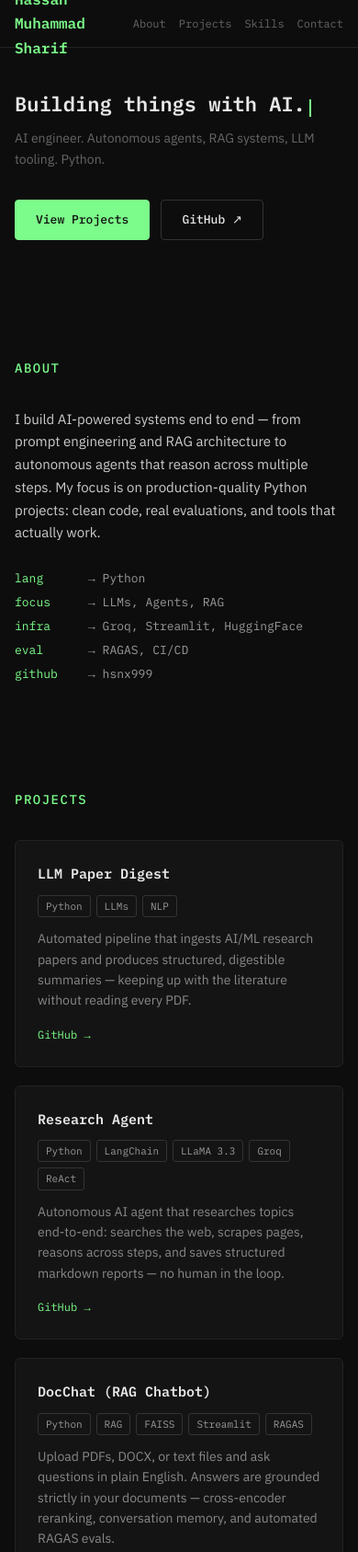
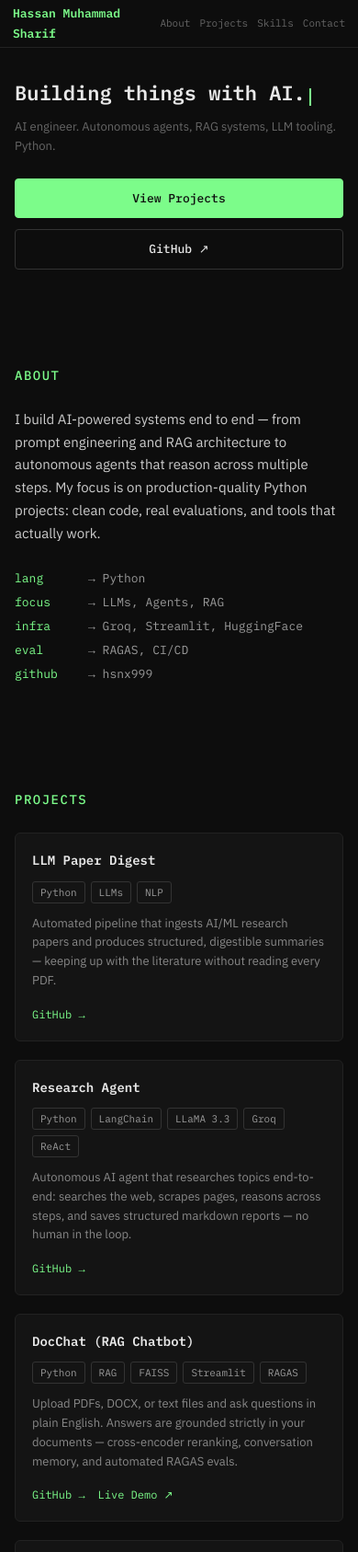
Before and after one commit to hsnx999/hsnx999.github.io, a plain HTML site: page index.html in a window 390 px wide. Shown: the top 1687 px of the page at 92% size. Drawn offline with Linux system fonts and the light colour scheme.

Commit message:
Improve mobile responsiveness with better breakpoints at 768px, 480px, 380px

```diff
--- a/index.html
+++ b/index.html
@@ -205,19 +205,44 @@
 
     /* responsive */
     @media (max-width: 768px) {
+      nav { padding: 0 20px; }
+      nav .links { gap: 16px; }
       nav .links a { font-size: 12px; }
+      nav .logo { font-size: 14px; }
       #hero h1 { font-size: 28px; }
       #hero .subtitle { font-size: 14px; }
       #about .grid { grid-template-columns: 1fr; gap: 24px; }
       #projects .cards { grid-template-columns: 1fr; }
       section { padding: 56px 0; }
+      #hero { padding-top: 108px; }
     }
     @media (max-width: 480px) {
-      nav { padding: 0 16px; }
-      nav .links { gap: 14px; }
-      #hero { padding-top: 100px; }
+      nav { padding: 0 14px; }
+      nav .links { gap: 10px; }
+      nav .links a { font-size: 11px; }
+      nav .logo { font-size: 13px; }
+      #hero { padding-top: 88px; padding-bottom: 48px; }
       #hero h1 { font-size: 22px; }
+      #hero .subtitle { font-size: 13px; margin-bottom: 24px; }
+      #hero .ctas { flex-direction: column; }
+      #hero .ctas .btn { width: 100%; justify-content: center; }
       main { padding: 0 16px; }
+      .project-card { padding: 18px; }
+      .project-card h3 { font-size: 14px; }
+      .project-card p { font-size: 13px; }
+      .section-heading { margin-bottom: 24px; }
+      #contact h2 { font-size: 20px; }
+      #contact .links a { font-size: 13px; word-break: break-all; }
+    }
+    @media (max-width: 380px) {
+      nav { padding: 0 10px; height: 46px; }
+      nav .links { gap: 6px; }
+      nav .links a { font-size: 10px; }
+      nav .logo { font-size: 11px; }
+      main { padding: 0 12px; }
+      #hero h1 { font-size: 18px; }
+      .project-card { padding: 14px; }
+      .btn { padding: 8px 16px; font-size: 12px; }
     }
   </style>
 </head>
```
